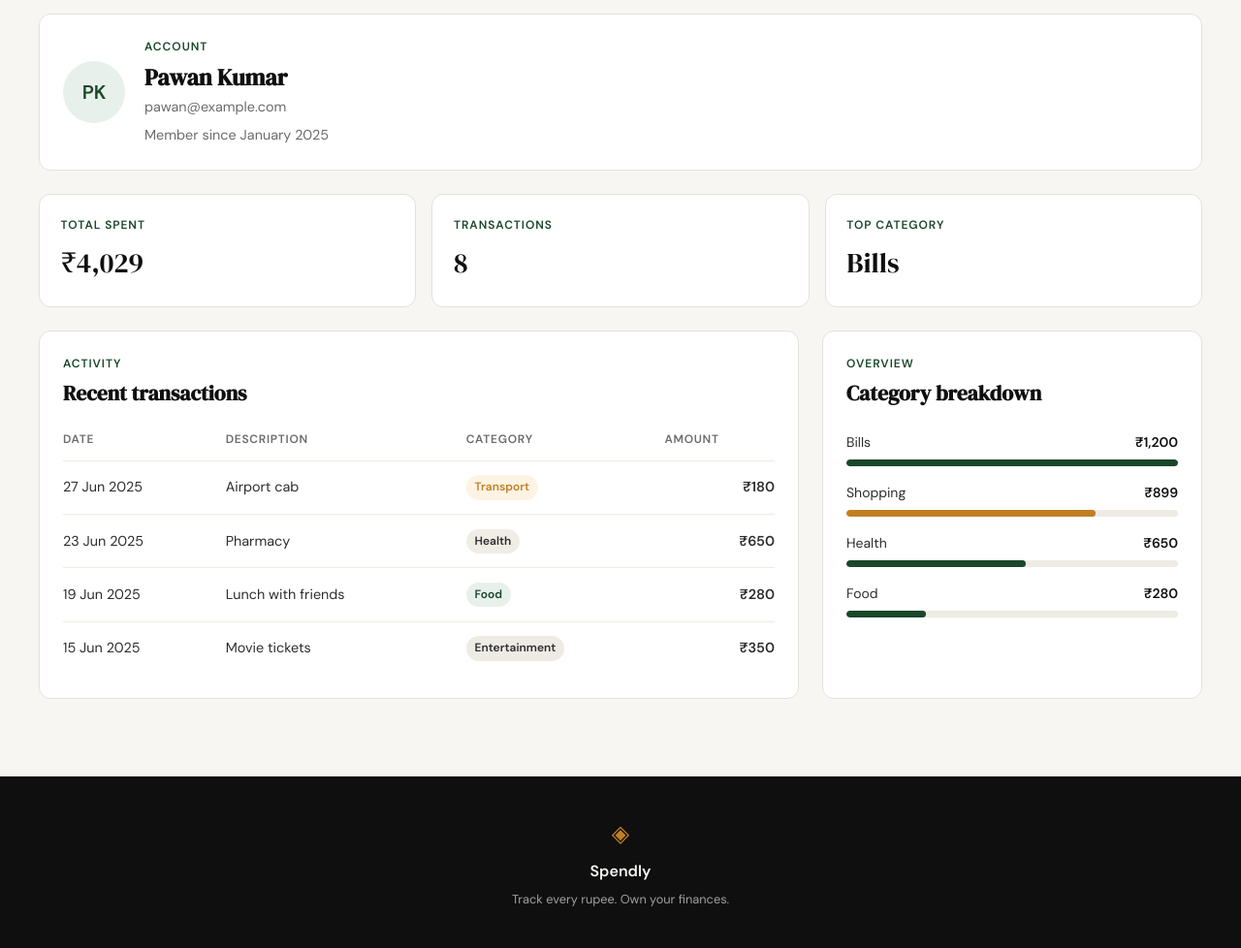
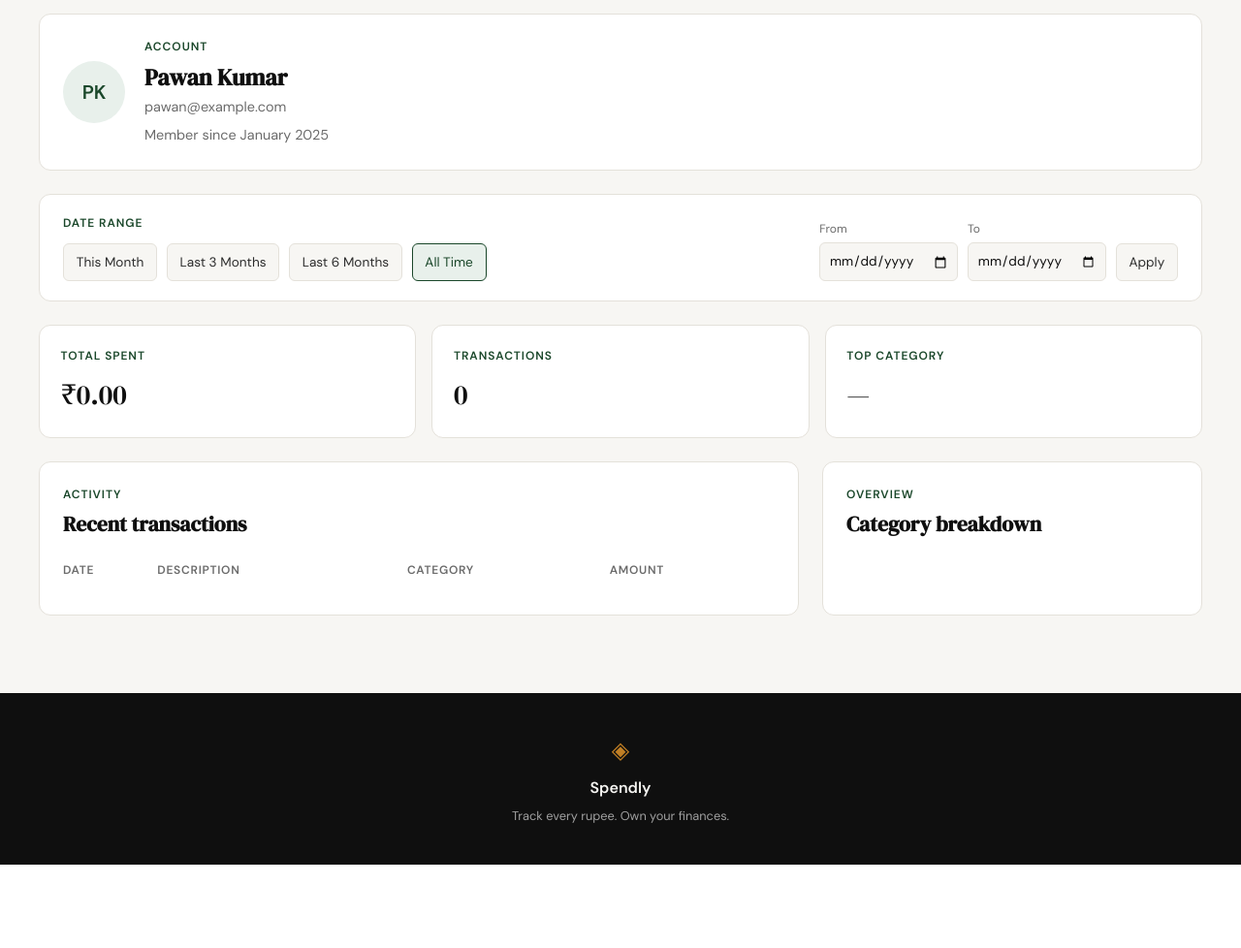
Before and after one commit to 420pawan/Spendly-, a Flask app: page /profile in a window 1280 px wide. Shown: the part 245-1223 px from the top of the page at 97% size. After the commit the page ends 1137 px from the top, so only its background shows below. Run offline with Flask 3, Linux system fonts and the light colour scheme; the visitor is signed in with stand-in values (Sample User, id 1); data comes from the database, SQL or seed files in the repository; lists and menus that the app fills with data are empty.

Commit message:
add date filter to profile page

```diff
--- a/app.py
+++ b/app.py
@@ -1,14 +1,11 @@
 import sqlite3
+from datetime import date, datetime, timedelta
 
-from flask import Flask, abort, flash, redirect, render_template, request, session, url_for
+from flask import Flask, flash, redirect, render_template, request, session, url_for
 from werkzeug.security import check_password_hash
 
 from database.db import create_user, get_user_by_email, init_db, seed_db
-from werkzeug.security import check_password_hash
-
-from flask import Flask, abort, flash, redirect, render_template, request, session, url_for
-
-from database.db import create_user, get_db, get_user_by_email, init_db, seed_db
+from database.queries import get_category_breakdown, get_recent_transactions, get_summary_stats
 
 app = Flask(__name__)
 app.secret_key = "spendly-development-secret"
@@ -29,30 +26,24 @@
 def register():
     if session.get("user_id"):
         return redirect(url_for("landing"))
-
     if request.method == "POST":
         name = request.form.get("name", "").strip()
         email = request.form.get("email", "").strip()
         password = request.form.get("password", "")
         confirm_password = request.form.get("confirm_password", "")
-
         if not all((name, email, password, confirm_password)):
             flash("All fields are required.")
             return render_template("register.html")
-
         if password != confirm_password:
             flash("Passwords do not match.")
             return render_template("register.html")
-
         try:
             create_user(name, email, password)
         except sqlite3.IntegrityError:
             flash("Email already registered.")
             return render_template("register.html")
-
         flash("Registration successful. Please sign in.")
         return redirect(url_for("login"))
-
     return render_template("register.html")
 
 
@@ -60,20 +51,16 @@
 def login():
     if session.get("user_id"):
         return redirect(url_for("landing"))
-
     if request.method == "POST":
         email = request.form.get("email", "").strip()
         password = request.form.get("password", "")
         user = get_user_by_email(email) if email and password else None
-
         if user is None or not check_password_hash(user["password_hash"], password):
             flash("Invalid email or password.")
             return render_template("login.html")
-
         session["user_id"] = user["id"]
         session["user_name"] = user["name"]
         return redirect(url_for("profile"))
-
     return render_template("login.html")
 
 
@@ -88,36 +75,41 @@
     if not session.get("user_id"):
         return redirect(url_for("login"))
 
-    profile_user = {
-        "initials": "PK",
-        "name": "Pawan Kumar",
-        "email": "pawan@example.com",
-        "member_since": "January 2025",
-    }
-    summary = {
-        "total_spent": "₹4,029",
-        "transaction_count": 8,
-        "top_category": "Bills",
-    }
-    transactions = [
-        {"date": "27 Jun 2025", "description": "Airport cab", "category": "Transport", "amount": "₹180"},
-        {"date": "23 Jun 2025", "description": "Pharmacy", "category": "Health", "amount": "₹650"},
-        {"date": "19 Jun 2025", "description": "Lunch with friends", "category": "Food", "amount": "₹280"},
-        {"date": "15 Jun 2025", "description": "Movie tickets", "category": "Entertainment", "amount": "₹350"},
+    date_from = request.args.get("date_from") or None
+    date_to = request.args.get("date_to") or None
+    for value_name, value in (("date_from", date_from), ("date_to", date_to)):
+        if value:
+            try:
+                datetime.strptime(value, "%Y-%m-%d")
+            except ValueError:
+                if value_name == "date_from":
+                    date_from = None
+                else:
+                    date_to = None
+    if not (date_from and date_to):
+        date_from = None
+        date_to = None
+    if date_from and date_to and date_from > date_to:
+        flash("Start date must be before end date.")
+        date_from = None
+        date_to = None
+
+    today = date.today()
+    presets = [
+        {"key": "this_month", "label": "This Month", "date_from": today.replace(day=1).isoformat(), "date_to": today.isoformat()},
+        {"key": "last_3_months", "label": "Last 3 Months", "date_from": (today - timedelta(days=90)).isoformat(), "date_to": today.isoformat()},
+        {"key": "last_6_months", "label": "Last 6 Months", "date_from": (today - timedelta(days=180)).isoformat(), "date_to": today.isoformat()},
+        {"key": "all_time", "label": "All Time", "date_from": None, "date_to": None},
     ]
-    categories = [
-        {"name": "Bills", "amount": "₹1,200", "class_name": "bills"},
-        {"name": "Shopping", "amount": "₹899", "class_name": "shopping"},
-        {"name": "Health", "amount": "₹650", "class_name": "health"},
-        {"name": "Food", "amount": "₹280", "class_name": "food"},
-    ]
-    return render_template(
-        "profile.html",
-        profile_user=profile_user,
-        summary=summary,
-        transactions=transactions,
-        categories=categories,
-    )
+    active_preset = next((preset["key"] for preset in presets if preset["date_from"] == date_from and preset["date_to"] == date_to), None)
+    custom_range_active = bool(date_from and date_to and active_preset is None)
+
+    profile_user = {"initials": "PK", "name": "Pawan Kumar", "email": "pawan@example.com", "member_since": "January 2025"}
+    user_id = session["user_id"]
+    summary = get_summary_stats(user_id, date_from, date_to)
+    transactions = get_recent_transactions(user_id, date_from=date_from, date_to=date_to)
+    categories = get_category_breakdown(user_id, date_from, date_to)
+    return render_template("profile.html", profile_user=profile_user, summary=summary, transactions=transactions, categories=categories, presets=presets, active_preset=active_preset, custom_range_active=custom_range_active, active_date_from=date_from, active_date_to=date_to)
 
 
 if __name__ == "__main__":
--- /dev/null
+++ b/database/queries.py
@@ -0,0 +1,76 @@
+"""Profile-page queries for Spendly."""
+
+from datetime import datetime
+
+from database.db import get_db
+
+
+def _format_amount(amount: float) -> str:
+    return f"₹{amount:,.2f}"
+
+
+def _date_clause(date_from: str | None, date_to: str | None) -> tuple[str, list[object]]:
+    if date_from and date_to:
+        return " AND date BETWEEN ? AND ?", [date_from, date_to]
+    return "", []
+
+
+def get_summary_stats(user_id: int, date_from: str | None = None, date_to: str | None = None) -> dict[str, object]:
+    """Return aggregate spending values for one user and optional date range."""
+    date_sql, date_params = _date_clause(date_from, date_to)
+    connection = get_db()
+    try:
+        totals = connection.execute(
+            "SELECT COALESCE(SUM(amount), 0) AS total_spent, COUNT(*) AS transaction_count FROM expenses WHERE user_id = ?" + date_sql,
+            [user_id, *date_params],
+        ).fetchone()
+        top_category = connection.execute(
+            "SELECT category FROM expenses WHERE user_id = ?" + date_sql + " GROUP BY category ORDER BY SUM(amount) DESC, category ASC LIMIT 1",
+            [user_id, *date_params],
+        ).fetchone()
+    finally:
+        connection.close()
+    return {
+        "total_spent": _format_amount(totals["total_spent"]),
+        "transaction_count": totals["transaction_count"],
+        "top_category": top_category["category"] if top_category else "—",
+    }
+
+
+def get_recent_transactions(user_id: int, limit: int = 10, date_from: str | None = None, date_to: str | None = None) -> list[dict[str, str]]:
+    """Return the latest expenses for one user and optional date range."""
+    date_sql, date_params = _date_clause(date_from, date_to)
+    connection = get_db()
+    try:
+        rows = connection.execute(
+            "SELECT date, description, category, amount FROM expenses WHERE user_id = ?" + date_sql + " ORDER BY date DESC, id DESC LIMIT ?",
+            [user_id, *date_params, limit],
+        ).fetchall()
+    finally:
+        connection.close()
+    return [{
+        "date": datetime.strptime(row["date"], "%Y-%m-%d").strftime("%d %b %Y"),
+        "description": row["description"] or "—",
+        "category": row["category"],
+        "amount": _format_amount(row["amount"]),
+    } for row in rows]
+
+
+def get_category_breakdown(user_id: int, date_from: str | None = None, date_to: str | None = None) -> list[dict[str, object]]:
+    """Return per-category spending totals and percentages for one user."""
+    date_sql, date_params = _date_clause(date_from, date_to)
+    connection = get_db()
+    try:
+        rows = connection.execute(
+            "SELECT category, SUM(amount) AS total FROM expenses WHERE user_id = ?" + date_sql + " GROUP BY category ORDER BY total DESC, category ASC",
+            [user_id, *date_params],
+        ).fetchall()
+    finally:
+        connection.close()
+    overall_total = sum(row["total"] for row in rows)
+    return [{
+        "name": row["category"],
+        "amount": _format_amount(row["total"]),
+        "percentage": round((row["total"] / overall_total) * 100) if overall_total else 0,
+        "class_name": row["category"].lower().replace(" ", "-"),
+    } for row in rows]
--- a/static/css/style.css
+++ b/static/css/style.css
@@ -583,3 +583,13 @@
     .profile-page { padding: 2.5rem 1rem 3rem; }
     .transactions-table th, .transactions-table td { padding-right: 0.75rem; }
 }
+.date-filter { display: flex; align-items: end; justify-content: space-between; gap: 1.25rem; padding: 1.25rem 1.5rem; margin-bottom: 1.5rem; }
+.date-filter-heading { display: flex; flex-direction: column; gap: 0.65rem; }
+.preset-links, .date-range-form { display: flex; align-items: end; flex-wrap: wrap; gap: 0.6rem; }
+.date-preset, .date-apply { border: 1px solid var(--border); border-radius: var(--radius-sm); color: var(--ink-soft); font: inherit; font-size: 0.85rem; padding: 0.5rem 0.8rem; background: var(--paper); cursor: pointer; }
+.date-preset:hover, .date-preset.is-active, .date-apply:hover, .date-apply.is-active { background: var(--accent-light); border-color: var(--accent); color: var(--accent); }
+.date-range-form label { color: var(--ink-muted); display: flex; flex-direction: column; font-size: 0.75rem; gap: 0.25rem; }
+.date-range-form input { background: var(--paper); border: 1px solid var(--border); border-radius: var(--radius-sm); color: var(--ink); font: inherit; font-size: 0.85rem; padding: 0.45rem 0.55rem; }
+.date-range-form input:focus { border-color: var(--accent); outline: none; }
+@media (max-width: 800px) { .date-filter { align-items: stretch; flex-direction: column; } }
+@media (max-width: 600px) { .date-range-form input { width: 100%; } .date-range-form label { flex: 1 1 8rem; } }
--- a/templates/profile.html
+++ b/templates/profile.html
@@ -20,6 +20,21 @@
             </div>
         </section>
 
+        <section class="profile-card date-filter" aria-labelledby="date-filter-title">
+            <div class="date-filter-heading">
+                <p class="section-label" id="date-filter-title">Date range</p>
+                <div class="preset-links" role="group" aria-label="Quick date ranges">
+                    {% for preset in presets %}
+                    <a class="date-preset{% if active_preset == preset.key %} is-active{% endif %}" href="{{ url_for('profile', date_from=preset.date_from, date_to=preset.date_to) }}"{% if active_preset == preset.key %} aria-current="page"{% endif %}>{{ preset.label }}</a>
+                    {% endfor %}
+                </div>
+            </div>
+            <form class="date-range-form" method="get" action="{{ url_for('profile') }}">
+                <label>From <input type="date" name="date_from" value="{{ active_date_from or '' }}"></label>
+                <label>To <input type="date" name="date_to" value="{{ active_date_to or '' }}"></label>
+                <button class="date-apply{% if custom_range_active %} is-active{% endif %}" type="submit">Apply</button>
+            </form>
+        </section>
         <section class="summary-grid" aria-label="Spending summary">
             <article class="profile-card summary-card">
                 <p class="section-label">Total spent</p>
```
Also changed, not shown: templates/.claude/specs/06-date-filter-profile.md (added).
